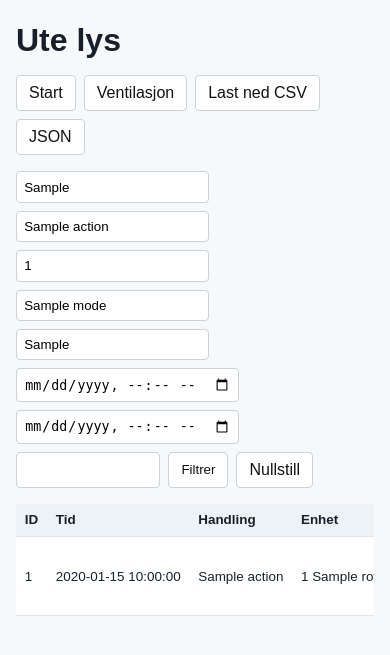
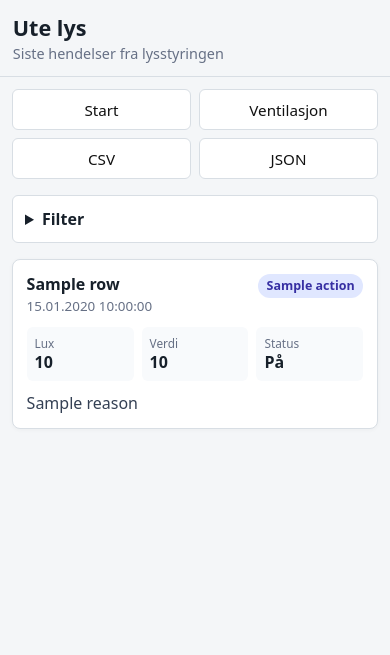
Before and after one commit to lewinordby/fibaro10, a FastAPI app: template templates/lights.html in a window 390 px wide. Shown: the top 655 px of the page. Run offline with FastAPI, Linux system fonts and the light colour scheme; the template is opened without the code that fills it: most values are stand-ins (such as "Sample title", 1, 10 or a date in 2020); parts of the project's set-up code (start-up, migrations or seed data) failed here and were passed over.

Commit message:
Forbedre mobilvisning for utelys

```diff
--- a/templates/lights.html
+++ b/templates/lights.html
@@ -5,29 +5,67 @@
     <meta name="viewport" content="width=device-width, initial-scale=1.0">
     <title>Ute lys</title>
     <style>
-        body { font-family: sans-serif; margin: 0; padding: 1rem; background: #f7f8f9; color: #17202a; }
-        h1 { margin: 0.4rem 0 1rem; }
+        :root { color-scheme: light; --bg:#f4f6f8; --panel:#fff; --line:#d8dee4; --text:#17202a; --muted:#667085; --on:#0f766e; --off:#9f1239; }
+        * { box-sizing: border-box; }
+        body { font-family: system-ui, -apple-system, Segoe UI, sans-serif; margin: 0; background: var(--bg); color: var(--text); }
+        header { position: sticky; top: 0; z-index: 5; background: rgba(244,246,248,0.96); border-bottom: 1px solid var(--line); padding: 0.85rem 1rem; }
+        h1 { margin: 0; font-size: 1.35rem; }
+        .sub { margin: 0.15rem 0 0; color: var(--muted); font-size: 0.9rem; }
+        main { padding: 1rem; max-width: 1200px; margin: 0 auto; }
         .nav, form { display: flex; gap: 0.5rem; flex-wrap: wrap; margin-bottom: 1rem; }
-        input { padding: 0.45rem; min-width: 8rem; border: 1px solid #c9d1d9; border-radius: 4px; background: white; }
-        button, a.button { padding: 0.5rem 0.75rem; border: 1px solid #c9d1d9; background: white; color: #111; text-decoration: none; border-radius: 4px; cursor: pointer; }
+        input { padding: 0.55rem; min-width: 8rem; border: 1px solid var(--line); border-radius: 6px; background: white; font-size: 1rem; }
+        button, a.button { padding: 0.6rem 0.8rem; border: 1px solid var(--line); background: white; color: #111; text-decoration: none; border-radius: 6px; cursor: pointer; font-size: 0.95rem; }
+        details { background: var(--panel); border: 1px solid var(--line); border-radius: 6px; padding: 0.75rem; margin-bottom: 1rem; }
+        summary { cursor: pointer; font-weight: 650; }
         .table-wrap { overflow-x: auto; }
-        table { width: 100%; border-collapse: collapse; background: white; box-shadow: 0 0 5px rgba(0,0,0,0.08); }
+        table { width: 100%; border-collapse: collapse; background: white; box-shadow: 0 0 5px rgba(0,0,0,0.06); }
         th, td { padding: 0.55rem; text-align: left; border-bottom: 1px solid #e1e4e8; font-size: 0.84rem; white-space: nowrap; }
-        th { background: #edf2f7; position: sticky; top: 0; }
+        th { background: #edf2f7; position: sticky; top: 69px; }
         .text { white-space: normal; max-width: 28rem; overflow-wrap: anywhere; }
+        .cards { display: none; }
+        .event-card { background: var(--panel); border: 1px solid var(--line); border-radius: 8px; padding: 0.85rem; margin-bottom: 0.75rem; box-shadow: 0 1px 4px rgba(0,0,0,0.04); }
+        .event-top { display: flex; justify-content: space-between; gap: 0.75rem; align-items: flex-start; }
+        .device { font-weight: 700; line-height: 1.25; }
+        .time { color: var(--muted); font-size: 0.84rem; margin-top: 0.2rem; }
+        .badge { display: inline-block; border-radius: 999px; padding: 0.22rem 0.55rem; font-size: 0.78rem; font-weight: 700; white-space: nowrap; }
+        .on { background: #ccfbf1; color: var(--on); }
+        .off { background: #ffe4e6; color: var(--off); }
+        .test { background: #e0e7ff; color: #3730a3; }
+        .metric-row { display: grid; grid-template-columns: repeat(3, minmax(0, 1fr)); gap: 0.5rem; margin: 0.75rem 0; }
+        .metric { background: #f8fafc; border-radius: 6px; padding: 0.5rem; }
+        .label { display: block; color: var(--muted); font-size: 0.74rem; }
+        .value { font-weight: 650; }
+        .reason { color: #344054; line-height: 1.35; overflow-wrap: anywhere; }
+        @media (max-width: 760px) {
+            header { padding: 0.8rem; }
+            main { padding: 0.75rem; }
+            .nav { display: grid; grid-template-columns: 1fr 1fr; }
+            .nav .button { text-align: center; }
+            form { display: grid; grid-template-columns: 1fr 1fr; }
+            input, button, a.button { width: 100%; min-width: 0; }
+            .table-wrap { display: none; }
+            .cards { display: block; }
+            .metric-row { grid-template-columns: repeat(3, 1fr); }
+        }
     </style>
 </head>
 <body>
+    <header>
         <h1>Ute lys</h1>
+        <p class="sub">Siste hendelser fra lysstyringen</p>
+    </header>
+    <main>
         <div class="nav">
             <a class="button" href="/">Start</a>
             <a class="button" href="/ventilation">Ventilasjon</a>
-        <a class="button" href="/lights/download">Last ned CSV</a>
+            <a class="button" href="/lights/download">CSV</a>
             <a class="button" href="/lights/json">JSON</a>
         </div>
+        <details>
+            <summary>Filter</summary>
             <form method="get" action="/lights">
                 <input type="text" name="event_type" placeholder="type" value="{{ filters.event_type }}">
-        <input type="text" name="action" placeholder="PAA / AV" value="{{ filters.action }}">
+                <input type="text" name="action" placeholder="PÅ / AV" value="{{ filters.action }}">
                 <input type="number" name="device_id" placeholder="device id" value="{{ filters.device_id }}">
                 <input type="text" name="mode" placeholder="modus" value="{{ filters.mode }}">
                 <input type="text" name="source_contains" placeholder="søk i tekst" value="{{ filters.source_contains }}">
@@ -37,6 +75,27 @@
                 <button type="submit">Filtrer</button>
                 <a class="button" href="/lights">Nullstill</a>
             </form>
+        </details>
+        <section class="cards">
+            {% for row in rows %}
+            {% set reason = (row.reason or row.source or "")|replace("p?-grense", "på-grense")|replace("P?", "PÅ")|replace("innbl?sing", "innblåsing")|replace("kj?ling", "kjøling") %}
+            <article class="event-card">
+                <div class="event-top">
+                    <div>
+                        <div class="device">{% if row.device_name %}{{ row.device_name }}{% else %}Enhet {{ row.device_id }}{% endif %}</div>
+                        <div class="time">{{ row.timestamp.strftime("%d.%m.%Y %H:%M:%S") }}</div>
+                    </div>
+                    <span class="badge {% if row.action == 'PAA' %}on{% elif row.action == 'AV' %}off{% else %}test{% endif %}">{% if row.action == 'PAA' %}PÅ{% else %}{{ row.action or "" }}{% endif %}</span>
+                </div>
+                <div class="metric-row">
+                    <div class="metric"><span class="label">Lux</span><span class="value">{% if row.lux is not none %}{{ "%.0f"|format(row.lux) }}{% endif %}</span></div>
+                    <div class="metric"><span class="label">Verdi</span><span class="value">{% if row.value is not none %}{{ "%.0f"|format(row.value) }}{% endif %}</span></div>
+                    <div class="metric"><span class="label">Status</span><span class="value">{% if row.state %}På{% else %}Av{% endif %}</span></div>
+                </div>
+                <div class="reason">{{ reason }}</div>
+            </article>
+            {% endfor %}
+        </section>
         <div class="table-wrap">
             <table>
                 <thead>
@@ -44,20 +103,22 @@
                 </thead>
                 <tbody>
                     {% for row in rows %}
+                    {% set reason = (row.reason or row.source or "")|replace("p?-grense", "på-grense")|replace("P?", "PÅ")|replace("innbl?sing", "innblåsing")|replace("kj?ling", "kjøling") %}
                     <tr>
                         <td>{{ row.id }}</td>
                         <td>{{ row.timestamp.strftime("%Y-%m-%d %H:%M:%S") }}</td>
-                    <td>{{ row.action or "" }}</td>
+                        <td>{% if row.action == 'PAA' %}PÅ{% else %}{{ row.action or "" }}{% endif %}</td>
                         <td>{% if row.device_id %}{{ row.device_id }}{% endif %}{% if row.device_name %} {{ row.device_name }}{% endif %}</td>
                         <td>{% if row.lux is not none %}{{ "%.0f"|format(row.lux) }}{% endif %}</td>
                         <td>{% if row.value is not none %}{{ "%.0f"|format(row.value) }}{% endif %}</td>
-                    <td>{{ row.state }}</td>
+                        <td>{% if row.state %}På{% else %}Av{% endif %}</td>
                         <td>{{ row.mode or "" }}</td>
-                    <td class="text">{{ row.reason or row.source or "" }}</td>
+                        <td class="text">{{ reason }}</td>
                     </tr>
                     {% endfor %}
                 </tbody>
             </table>
         </div>
+    </main>
 </body>
 </html>
```
Lines whose indentation alone changed are shown as unchanged.
